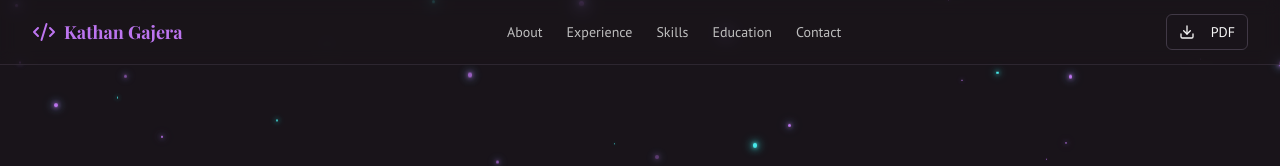
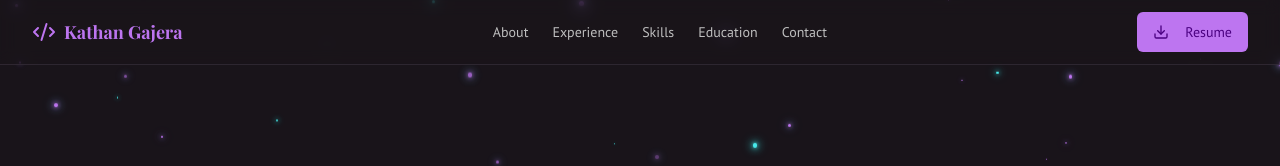
Before and after one commit to Kathan1010/Resume-cv, a Next.js app in the folder resume-main/: page / in a window 1280 px wide. Shown: the top 166 px of the page. Built offline with nearby package versions, Linux system fonts and the light colour scheme; a web font is replaced by a local one.

Commit message:
Resume download fied

```diff
--- a/resume-main/src/components/header.tsx
+++ b/resume-main/src/components/header.tsx
@@ -27,10 +27,6 @@ const Header = () => {
     window.addEventListener('scroll', handleScroll);
     return () => window.removeEventListener('scroll', handleScroll);
   }, []);
-
-  const handleDownloadPdf = () => {
-    window.print();
-  };
 
   const NavLinks = ({ inSheet = false }: { inSheet?: boolean }) => (
     <nav className={cn(
@@ -67,9 +63,11 @@ const Header = () => {
 
         <div className="flex items-center gap-2 ">
           <ThemeCustomizer />
-          <Button onClick={handleDownloadPdf} variant="outline" size="sm" className="hidden sm:inline-flex transition-transform hover:-translate-y-1 hover:shadow-[0_0_15px_hsl(var(--primary)/0.5)]">
-            <Download className="mr-2 h-4 w-4" />
-            PDF
+          <Button asChild>
+            <a href="/resume.pdf" download="Kathan_Gajera_Resume.pdf" target="_blank" rel="noopener noreferrer">
+              <Download className="mr-2 h-4 w-4" />
+              Resume
+            </a>
           </Button>
 
           <Sheet open={isMobileMenuOpen} onOpenChange={setIsMobileMenuOpen}>
@@ -87,9 +85,11 @@ const Header = () => {
                 </Link>
                 <NavLinks inSheet />
                 <div className="mt-auto">
-                  <Button onClick={handleDownloadPdf} variant="outline" className="w-full transition-transform hover:-translate-y-1 hover:shadow-[0_0_15px_hsl(var(--primary)/0.5)]">
-                    <Download className="mr-2 h-4 w-4" />
-                    Download PDF
+                  <Button asChild>
+                    <a href="/resume.pdf" download="Kathan_Gajera_Resume.pdf" target="_blank" rel="noopener noreferrer">
+                      <Download className="mr-2 h-4 w-4" />
+                      Resume
+                    </a>
                   </Button>
                 </div>
               </div>
```
Also changed, not shown: 1 other file (tests, documents, lock files or other folders).
